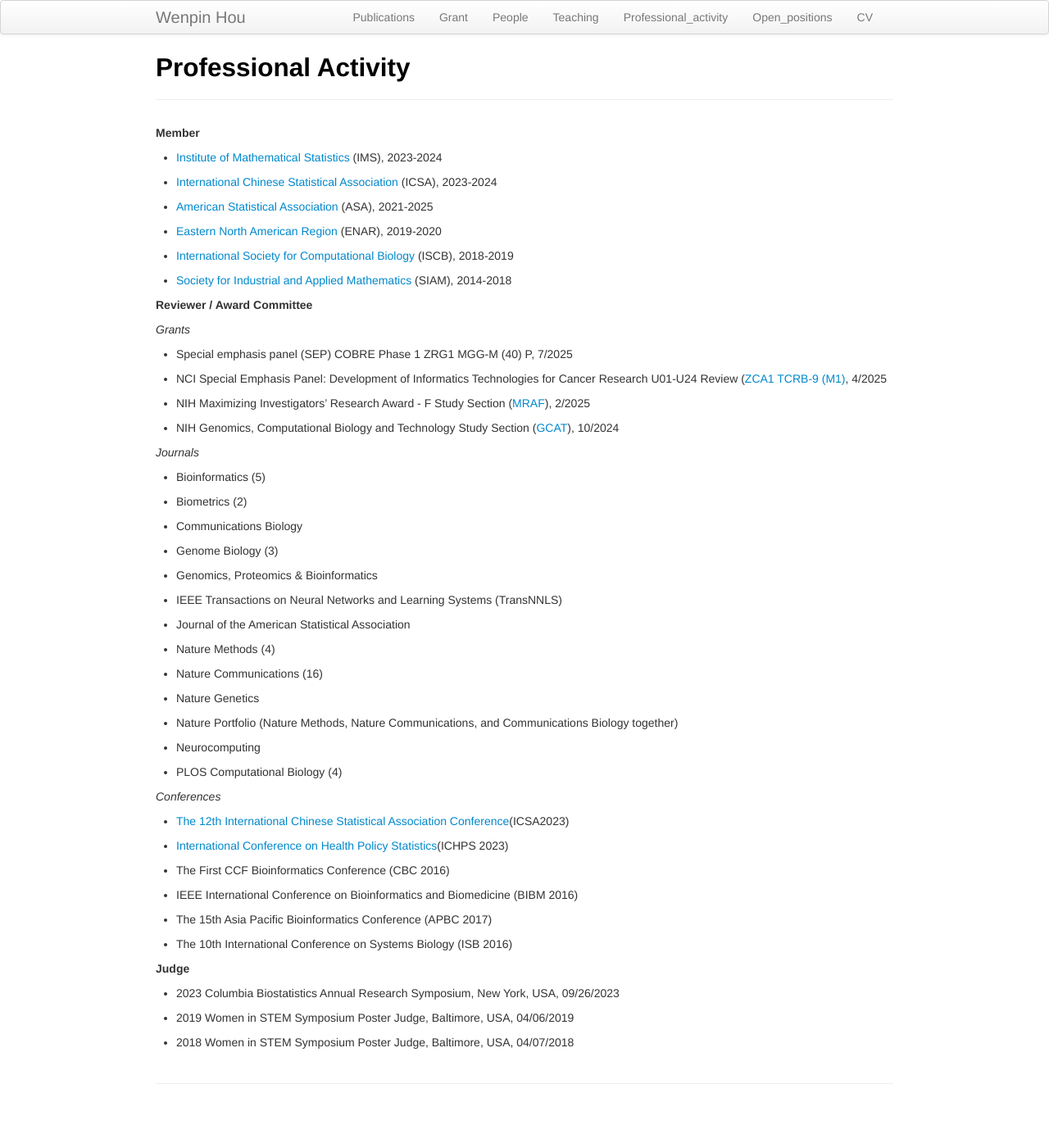
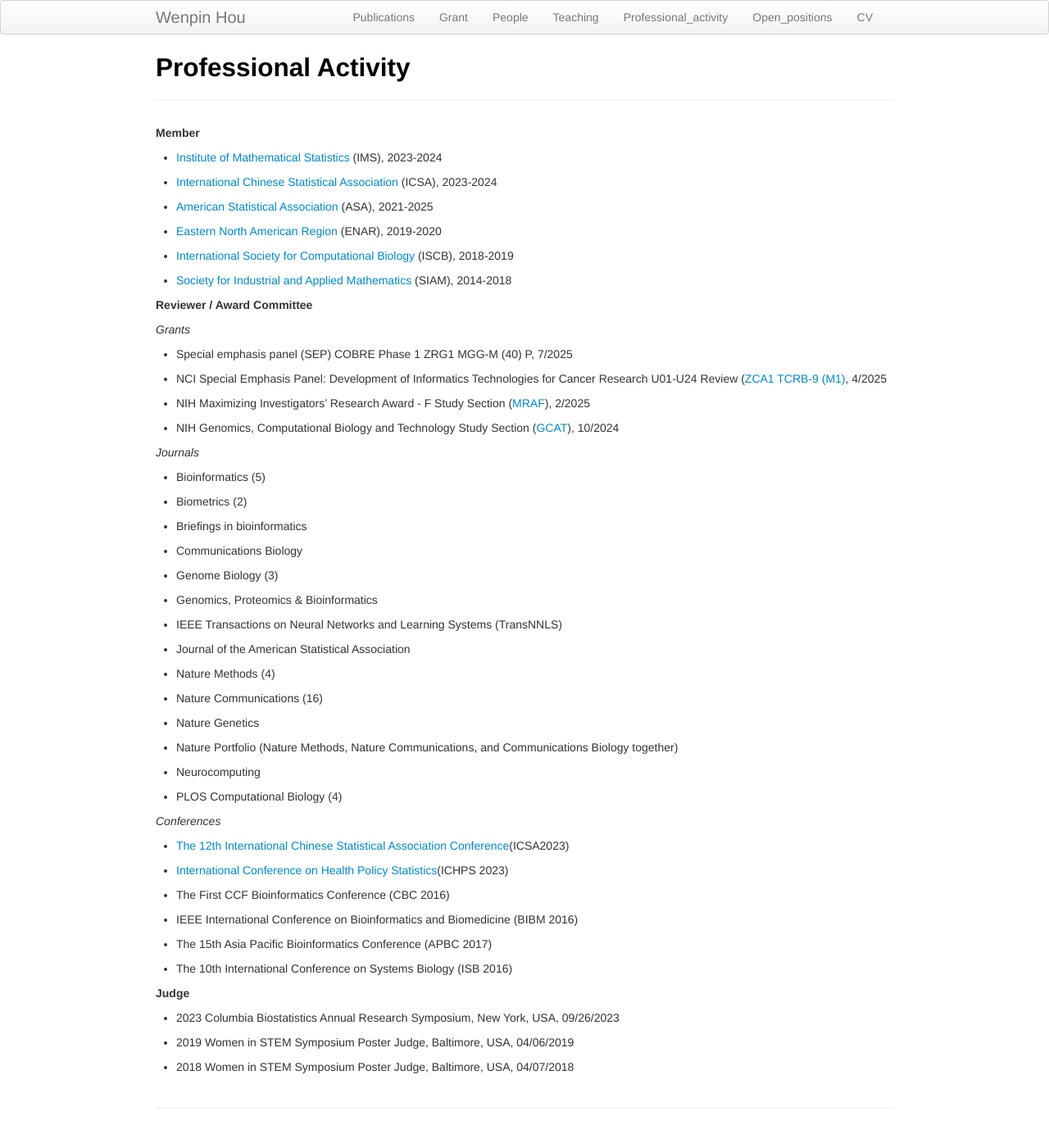
Before and after one commit to Winnie09/Wenpin_Hou, a Jekyll site: the page built from pages/professional.md, in a window 1280 px wide. Shown: the whole page at 82% size. Built offline with Jekyll 4.4.1, drawn with Linux system fonts in a browser that asks for light colours; before the commit the page ends 1354 px from its top, so only the background shows below that.

Commit message:
add review

```diff
--- a/pages/professional.md
+++ b/pages/professional.md
@@ -35,6 +35,8 @@ title: Professional Activity
 - Bioinformatics (5)
 
 - Biometrics (2)
+
+- Briefings in bioinformatics
 
 - Communications Biology
 
```
